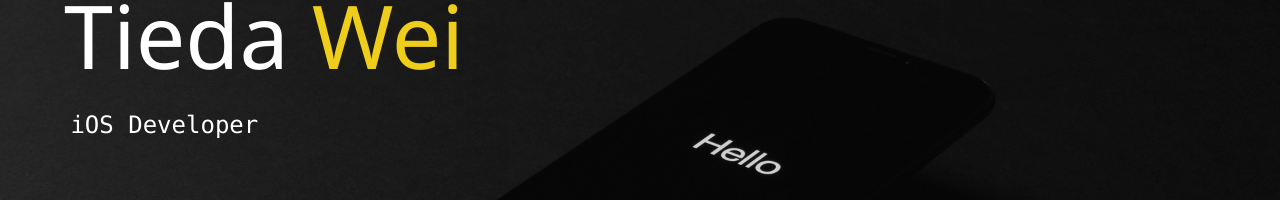
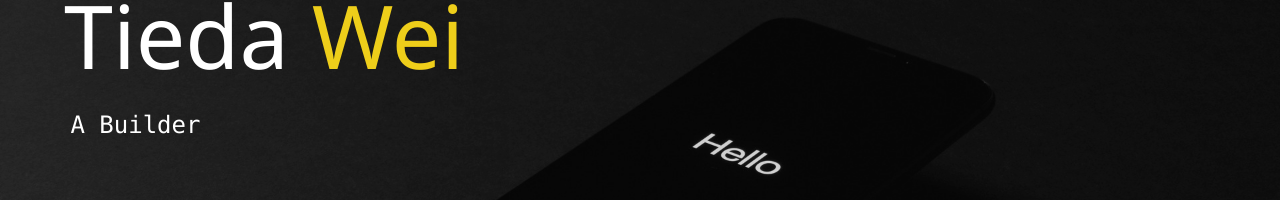
Before and after one commit to weitieda/personal-portfolio-website, a website: page dist/index.html in a window 1280 px wide. Shown: the part 255-455 px from the top of the page. Drawn offline with Linux system fonts and the light colour scheme.

Commit message:
udpate subtitle

```diff
--- a/dist/index.html
+++ b/dist/index.html
@@ -40,7 +40,7 @@
 
     <main id="home">
       <h1 class="lg-heading">Tieda <span class="text-secondary">Wei</span></h1>
-      <h2 class="sm-heading">iOS Developer</h2>
+      <h2 class="sm-heading">A Builder</h2>
       <h2 class="sm-heading"></h2>
 
       <div class="icons">
```
